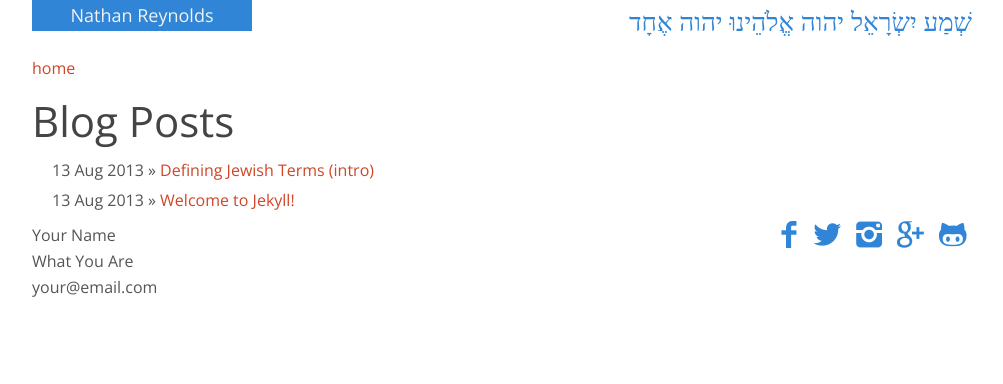
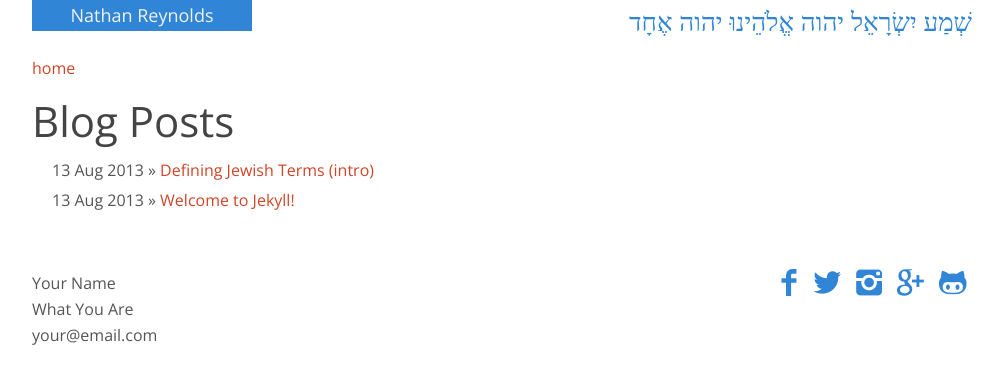
Before and after one commit to nathanreynolds/nathanreynolds.github.io, a Jekyll site: the page built from index.html, in a window 1280 px wide. Shown: the top 384 px of the page, without its empty margins (138-1141 px from the left). Built offline with Jekyll 4.4.1, drawn with Linux system fonts in a browser that asks for light colours; Markdown is read by kramdown in place of the engine named in the settings.

Commit message:
Footer top margin

```diff
--- a/_sass/_custom.scss
+++ b/_sass/_custom.scss
@@ -26,6 +26,10 @@ p[role="sub-header"] {
 
 
 // Footer
+footer[role="footer"]{
+	margin-top: 3rem;
+}
+
 .social {
 	text-align: right;
 
--- a/css/gumby.css
+++ b/css/gumby.css
@@ -1881,6 +1881,8 @@ h1[role="header"] a { display: block; margin: 0.6em inherit; color: #f2f2f2; }
 
 p[role="sub-header"] { color: #3085d6; font-size: 26px; }
 
+footer[role="footer"] { margin-top: 3rem; }
+
 .social { text-align: right; }
 .social a { color: #3085d6; }
 .social a i { font-size: 30px; }
```
Also changed, not shown: 1 other file.
